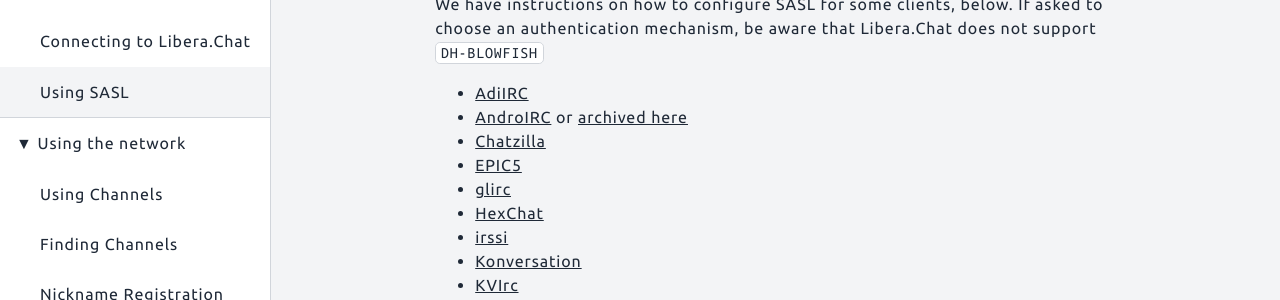
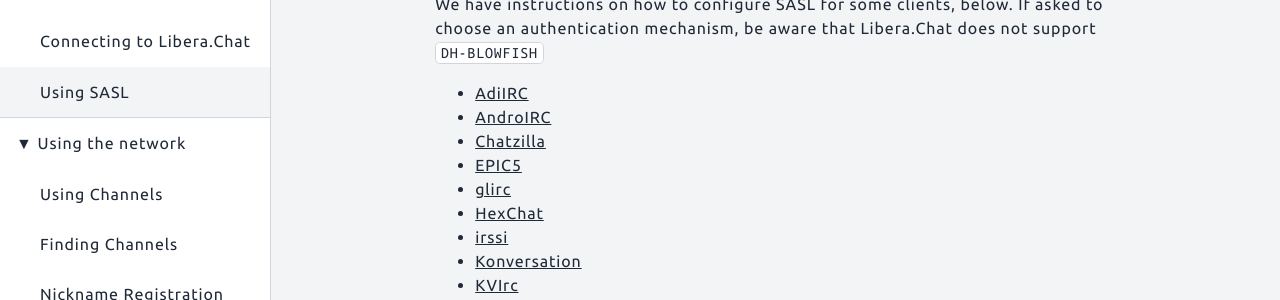
Before and after one commit to Libera-Chat/libera-chat.github.io, a Jekyll site: the page built from content/_guides/sasl.md, in a window 1280 px wide and 900 px high. Shown: the part 311-611 px from the top of the window. Built offline with Jekyll 4.4.1, drawn with Linux system fonts in a browser that asks for light colours.

Commit message:
Remove dead androirc link, rely on archive

```diff
--- a/content/_guides/sasl.md
+++ b/content/_guides/sasl.md
@@ -16,8 +16,7 @@
 not support `DH-BLOWFISH`
 
 - [AdiIRC](https://dev.adiirc.com/projects/adiirc/wiki/SASL)
-- [AndroIRC](http://wiki.androirc.com/nickserv_sasl) or
-  [archived here](https://web.archive.org/web/20210319221818/http://wiki.androirc.com/nickserv_sasl)
+- [AndroIRC](https://web.archive.org/web/20210319221818/http://wiki.androirc.com/nickserv_sasl)
 - [Chatzilla](/guides/chatzilla)
 - [EPIC5](/guides/epic5)
 - [glirc](https://github.com/glguy/irc-core/wiki/Automatically-authenticating-to-NickServ)
```
